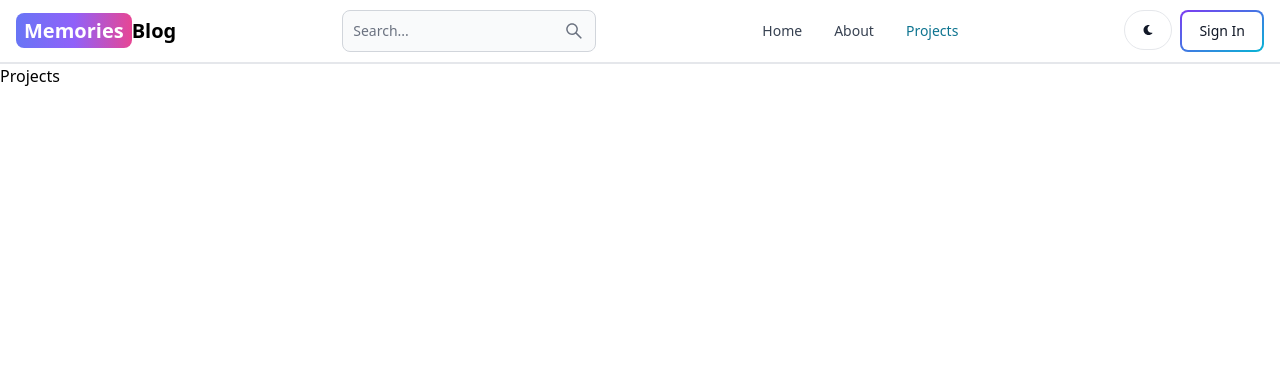
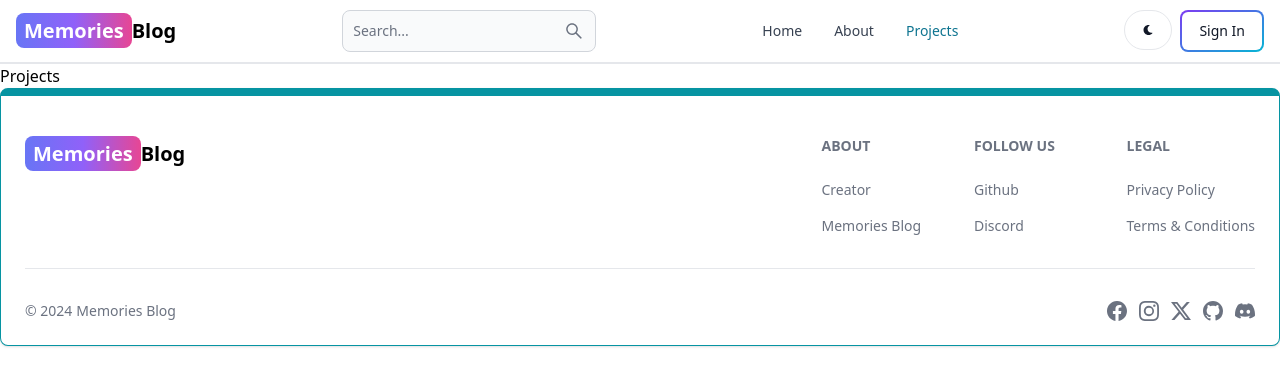
Before and after one commit to SnakeEyes1308/Memories, a React (Vite) app in the folder client/: page /projects in a window 1280 px wide. Shown: the top 386 px of the page. Built offline with nearby package versions, Linux system fonts and the light colour scheme.

Commit message:
create the footer component

```diff
--- a/client/src/App.jsx
+++ b/client/src/App.jsx
@@ -7,6 +7,7 @@
 import Dashboard from './pages/Dashboard'
 import Projects from './pages/Projects'
 import Header from './components/Header'
+import Footer from './components/Footer'
 
 export default function App() {
   return (
@@ -20,6 +21,7 @@
         <Route path="/dashboard" element=<Dashboard /> />
         <Route path="/projects" element=<Projects /> />
       </Routes>
+      <Footer />
     </BrowserRouter>
   )
 }
--- /dev/null
+++ b/client/src/components/Footer.jsx
@@ -0,0 +1,94 @@
+import React from 'react';
+import { Footer } from 'flowbite-react';
+import { Link } from 'react-router-dom';
+import { BsFacebook , BsInstagram , BsTwitterX , BsGithub, BsDiscord } from 'react-icons/bs';
+
+export default function FooterCom() {
+  return(
+  <Footer container className='border border-t-8 border-teal-500'>
+  <div className='w-full max-w-7xl mx-auto'>
+    <div className='grid w-full justify-between sm:flex md:flex-col-1'>
+        <div className='mt-5'>
+        <Link to='/' className='slef-center whitespace-nowrap text- lg
+      sm:text-xl font-semibold dark:text-white'>
+        <span className='px-2 py-1 bg-gradient-to-r from-indigo-500
+         via-purple-500 to-pink-500 rounded-lg text-white'>Memories</span>
+        Blog
+      </Link>
+        </div>
+        <div className='grid grid-cols-2 gap-8 mt-4 sm:grid-cols-3 sm:gap-6'>
+            <div>
+            <Footer.Title title='About' />
+            <Footer.LinkGroup col>
+                <Footer.Link
+                    href='https://www.linkedin.com/in/nisarg-patel-201371268/'
+                    target='_balnk'
+                    rel='noopener noreferrer'
+                >
+                    Creator
+                </Footer.Link>
+                <Footer.Link
+                    href='/about'
+                    target='_balnk'
+                    rel='noopener noreferrer'
+                >
+                    Memories Blog
+                </Footer.Link>
+            </Footer.LinkGroup>
+            </div>
+            <div>
+            <Footer.Title title='Follow Us' />
+            <Footer.LinkGroup col>
+                <Footer.Link
+                    href='https://github.com/SnakeEyes1308'
+                    target='_balnk'
+                    rel='noopener noreferrer'
+                >
+                    Github
+                </Footer.Link>
+                <Footer.Link
+                    href='https://discord.gg/5Sr89HJKV5'
+                    target='_balnk'
+                    rel='noopener noreferrer'
+                >
+                    Discord
+                </Footer.Link>
+            </Footer.LinkGroup>
+            </div>
+            <div>
+            <Footer.Title title='Legal' />
+            <Footer.LinkGroup col>
+                <Footer.Link
+                    href='#'
+                    target='_balnk'
+                    rel='noopener noreferrer'
+                >
+                    Privacy Policy
+                </Footer.Link>
+                <Footer.Link
+                    href='#'
+                    target='_balnk'
+                    rel='noopener noreferrer'
+                >
+                    Terms &amp; Conditions
+                </Footer.Link>
+            </Footer.LinkGroup>
+            </div>
+
+        </div>
+    </div>
+    <Footer.Divider />
+    <div className='w-full sm:flex sm:items-center sm:justify-between'>
+        <Footer.Copyright by="Memories Blog" href='#' year={new Date().getFullYear()}/>
+        <div className='flex gap-3 sm:mt-0 mt-4 sm:justify-center'>
+            <Footer.Icon href='#' icon={BsFacebook} />
+            <Footer.Icon href='#' icon={BsInstagram} />
+            <Footer.Icon href='#' icon={BsTwitterX} />
+            <Footer.Icon href='https://github.com/SnakeEyes1308' icon={BsGithub} />
+            <Footer.Icon href='https://discord.gg/5Sr89HJKV5' icon={BsDiscord} />
+        </div>
+    </div>
+  </div>
+  </Footer>
+  );
+}
```
